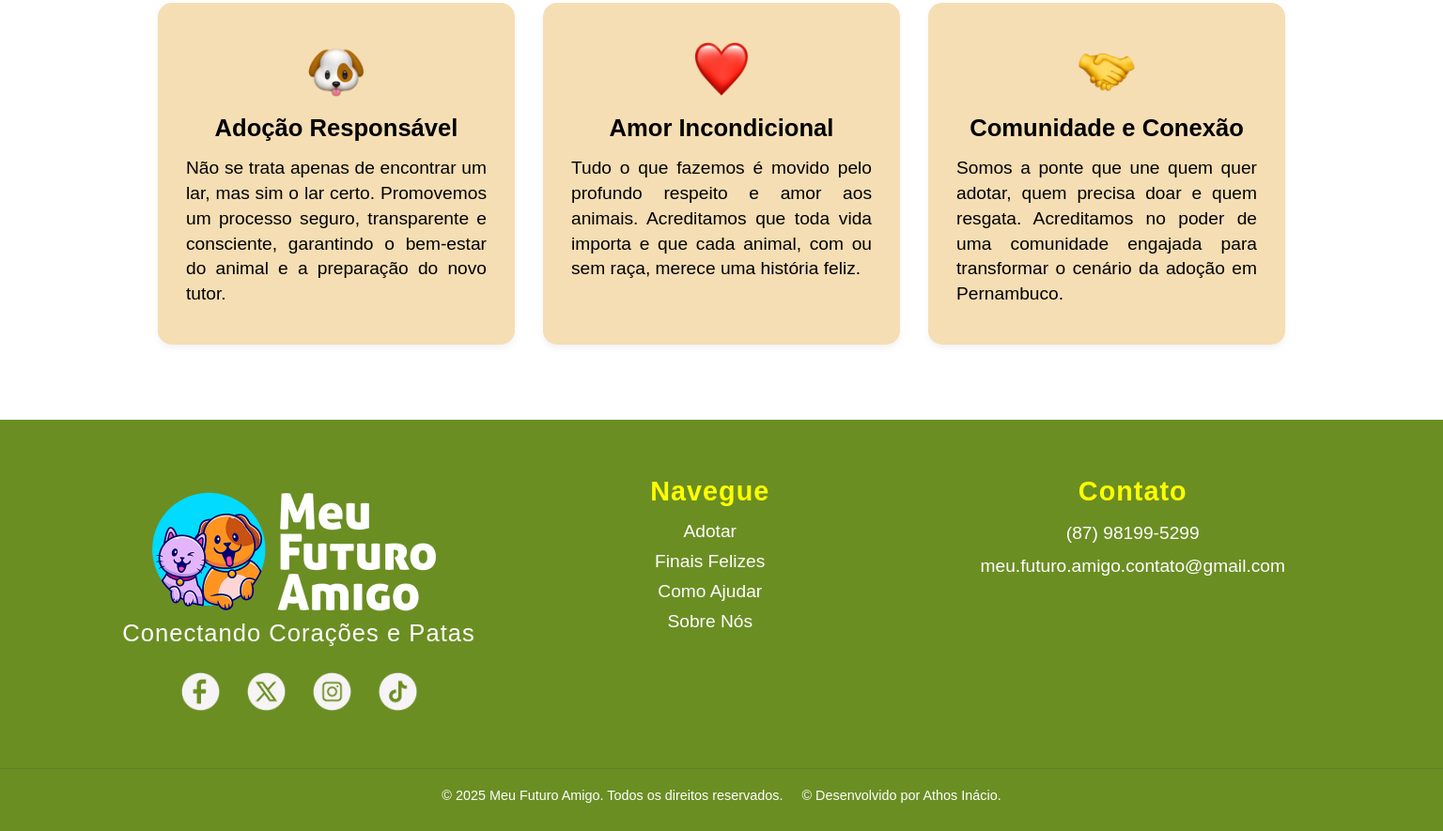
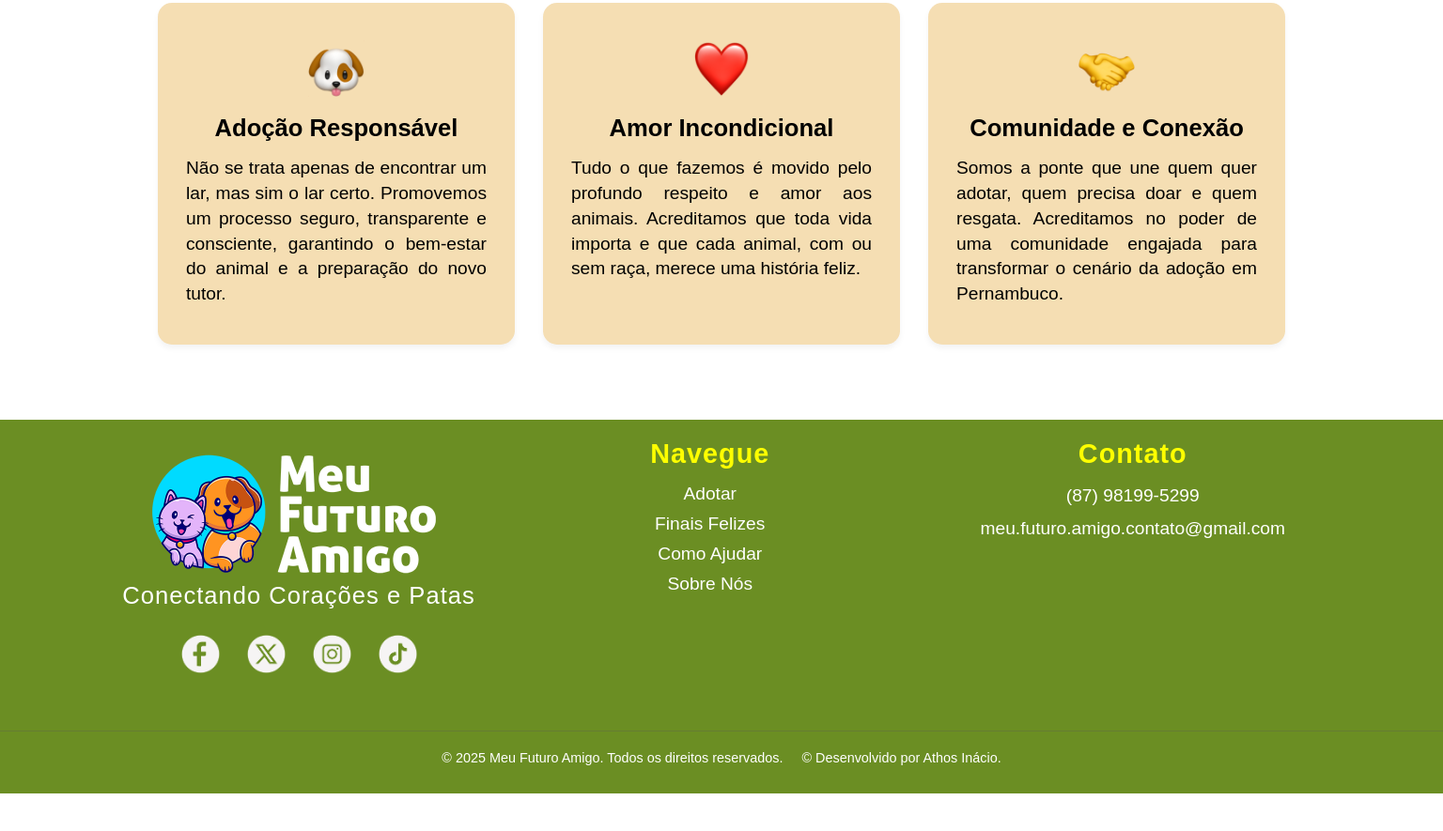
Before and after one commit to Athos-Danilo/meu-futuro-amigo, a plain HTML site: page pages/sobre-nos.html in a window 1536 px wide. Shown: the part 2187-3072 px from the top of the page at 94% size. After the commit the page ends 3032 px from the top, so only its background shows below. Drawn offline with Linux system fonts and the light colour scheme; a web font is replaced by a local one.

Commit message:
Ajuster no Footer

```diff
--- a/css/footer.css
+++ b/css/footer.css
@@ -184,7 +184,7 @@
 /* ---------------------------------------- Ajustes para Telas Grandes ---------------------------------------- */
 @media (min-width: 1400px) {
     .footer {
-        padding: 60px 0 30px;
+        padding: 20px 0 30px;
     }
 
     .footer-logo {
```
